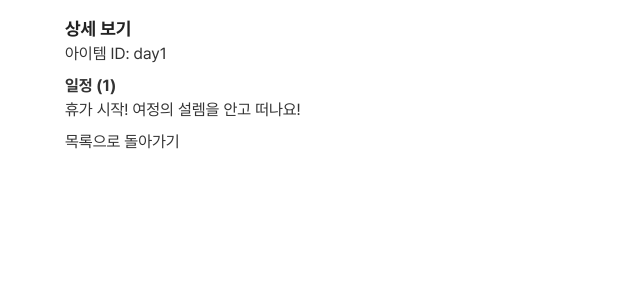
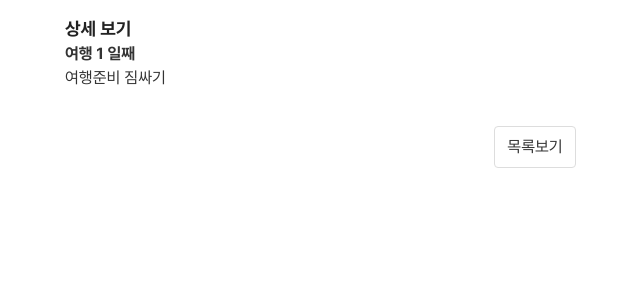
Before and after one commit to jdwcg/travel, a React (Vite) app: page /detail/day1 in a window 1280 px wide. Shown: the top 300 px of the page, without its empty margins (105-745 px from the left). Built offline with nearby package versions, Linux system fonts and the light colour scheme.

Commit message:
내용 정리 70%

```diff
--- a/package.json
+++ b/package.json
@@ -10,6 +10,7 @@
         "preview": "vite preview"
     },
     "dependencies": {
+        "dompurify": "^3.2.6",
         "react": "^18.2.0",
         "react-dom": "^18.2.0",
         "react-router-dom": "^7.6.3",
@@ -18,6 +19,7 @@
     },
     "devDependencies": {
         "@eslint/js": "^9.30.1",
+        "@types/dompurify": "^3.0.5",
         "@types/react": "^18.2.0",
         "@types/react-dom": "^18.2.0",
         "@types/react-router-dom": "^5.3.3",
--- a/src/components/Tabs.tsx
+++ b/src/components/Tabs.tsx
@@ -10,8 +10,8 @@ const TabMenu = styled.nav`
 `;
 
 const TabButton = styled(NavLink)`
-    padding: 8px 12px;
-    border-radius: 8px;
+    padding: 12px 20px;
+    border-radius: 4px;
     text-decoration: none;
     color: #333;
     background: #f6f6f6;
--- a/src/data/reservations.ts
+++ b/src/data/reservations.ts
@@ -3,26 +3,95 @@ export type ReservationItem = {
     id: string;
     date: string;
     title: string;
-    content: string;
+    // 기존 content는 유지(단순 텍스트 또는 HTML 문자열)
+    content?: string;
+
+    // 추가: 렌더링 타입 명시 (옵션)
+    contentType?: 'text' | 'html' | 'table';
+
+    // table 형식일 때 사용할 구조화된 데이터 (옵션)
+    contentData?: {
+        headers?: string[];
+        rows?: string[][];
+    };
 };
-
 export const reservations: ReservationItem[] = [
     {
         id: 'r1',
-        date: '2025-07-02',
-        title: '비행기표',
-        content: '왕복 항공권 3인',
+        date: '2025-10-02',
+        title: '배표 예약(완도 → 제주)',
+        contentType: 'table',
+        contentData: {
+            headers: ['항목', '내역'],
+            rows: [
+                ['주문번호', '202503250728087303'],
+                ['경로', '완도 → 제주'],
+                ['날짜', '10월 2일(목)'],
+                ['선박명', '실버클라우드(1등침대4인실)'],
+                ['인원', '3인'],
+                ['운항시간', '15시(출발), 17시 40분(도착)'],
+            ],
+        },
+    },
+
+    {
+        id: 'r3',
+        date: '202510-02',
+        title: '호텔 예약(난타제주)',
+        contentType: 'table',
+        contentData: {
+            headers: ['항목', '내역'],
+            rows: [
+                ['예약번호', '1639097554'],
+                ['투숙객명', 'daewoon cho'],
+                ['숙소연락처', '8218776200'],
+                ['체크인', '14시'],
+                ['체크아웃', '11시'],
+                ['객실종류', '디럭스 트윈'],
+                ['결제금액', '132,012원'],
+            ],
+        },
+    },
+    {
+        id: 'r4',
+        date: '2025-10-03',
+        title: '캠핑장 예약(제주올레캠핑장)',
+        contentType: 'text',
+        content: '제주올레캠핑장(자리 12번)',
     },
     {
         id: 'r2',
-        date: '2025-07-02',
-        title: '호텔 예약',
-        content: '제주도 호텔 3박',
+        date: '2025-10-08',
+        title: '배표 예약(제주 → 완도)',
+        contentType: 'table',
+        contentData: {
+            headers: ['항목', '내역'],
+            rows: [
+                ['주문번호', '202503250728087303'],
+                ['경로', '제주 → 완도'],
+                ['날짜', '10월 8일(수)'],
+                ['선박명', '골드스텔라'],
+                ['인원', '3인'],
+                ['운항시간', '15시 30분(출발), 19시10분(도착)'],
+            ],
+        },
     },
     {
-        id: 'r3',
-        date: '2025-07-02',
-        title: '렌터카 예약',
-        content: '제주도 렌터카 3일',
+        id: 'r5',
+        date: '2025-10-08',
+        title: '호텔 예약(루미아호텔) ',
+        contentType: 'table',
+        contentData: {
+            headers: ['항목', '내역'],
+            rows: [
+                ['예약번호', '1639080248'],
+                ['투숙객명', 'daewoon cho'],
+                ['숙소연락처', '82615541000'],
+                ['체크인', '15시'],
+                ['체크아웃', '11시'],
+                ['객실종류', '디럭스 트윈'],
+                ['결제금액', '132,012원'],
+            ],
+        },
     },
 ];
--- a/src/data/travelDates.ts
+++ b/src/data/travelDates.ts
@@ -13,7 +13,7 @@ export const travelDates: TravelItem[] = [
         day: '수',
         date: 1,
         lodging: undefined,
-        content: '휴가 시작! 여정의 설렘을 안고 떠나요!',
+        content: '여행준비 짐싸기',
         type: 'plane',
     },
     {
@@ -21,7 +21,7 @@ export const travelDates: TravelItem[] = [
         day: '목',
         date: 2,
         lodging: 'hotel',
-        content: '새벽 비행기 탑승 및 제주 도착, 렌터카 수령 후 서귀포 이동',
+        content: '제주도(호텔난타제주) 체크인',
         type: 'hotel',
     },
     {
@@ -29,7 +29,7 @@ export const travelDates: TravelItem[] = [
         day: '금',
         date: 3,
         lodging: 'camping',
-        content: '카멜리아힐 방문, 동백꽃 구경 및 사진 촬영. 점심은 전복 요리!',
+        content: '제주올레캠핑장 체크인(자리 12번)',
         type: 'camping',
     },
     {
@@ -37,8 +37,7 @@ export const travelDates: TravelItem[] = [
         day: '토',
         date: 4,
         lodging: 'camping',
-        content:
-            '우도 배편 예약 및 관광, 땅콩 아이스크림 맛보기, 캠핑장 체크인',
+        content: '제주도에서 할일 적기',
         type: 'camping',
     },
     {
@@ -46,8 +45,7 @@ export const travelDates: TravelItem[] = [
         day: '일',
         date: 5,
         lodging: 'camping',
-        content:
-            '아침 일찍 캠핑장 주변 산책, 성산일출봉 등반 및 해안도로 드라이브',
+        content: '제주도에서 할일 적기',
         type: 'camping',
     }, // content 중복 확인하여 수정
     {
@@ -55,8 +53,7 @@ export const travelDates: TravelItem[] = [
         day: '월',
         date: 6,
         lodging: 'camping',
-        content:
-            '제주 시내 자유시간, 동문시장 구경 및 기념품 구매, 흑돼지 저녁 식사',
+        content: '제주도에서 할일 적기',
         type: 'camping',
     },
     {
@@ -64,8 +61,7 @@ export const travelDates: TravelItem[] = [
         day: '화',
         date: 7,
         lodging: 'camping',
-        content:
-            '협재 해변 방문, 에메랄드 빛 바다 감상. 근처 카페에서 휴식 즐기기',
+        content: '제주도에서 할일 적기',
         type: 'camping',
     },
     {
@@ -73,8 +69,7 @@ export const travelDates: TravelItem[] = [
         day: '수',
         date: 8,
         lodging: 'hotel',
-        content:
-            '서귀포 매일올레시장 방문, 신선한 해산물 구경. 올레길 일부 구간 산책',
+        content: '캠핑장 체크아웃 / 완도(루미아 호텔) 체크인',
         type: 'hotel',
     },
     {
@@ -82,7 +77,7 @@ export const travelDates: TravelItem[] = [
         day: '목',
         date: 9,
         lodging: undefined,
-        content: '오전에 여유롭게 브런치, 오후 비행기로 집으로 귀환',
+        content: '집까지 안전운전',
         type: undefined,
     },
     {
@@ -90,7 +85,7 @@ export const travelDates: TravelItem[] = [
         day: '금',
         date: 10,
         lodging: undefined,
-        content: '남은 휴가 정리 및 여행 추억 되새기기',
+        content: '남은 휴가',
         type: undefined,
     },
 ];
--- a/src/pages/DetailPage.tsx
+++ b/src/pages/DetailPage.tsx
@@ -1,46 +1,156 @@
 // src/pages/DetailPage.tsx
+import React from 'react';
 import { useParams, useLocation, Link } from 'react-router-dom';
+import DOMPurify from 'dompurify';
 import PageHeader from '../components/PageHeader';
 import { Container } from '../components/CommonLayout';
 import { travelDates } from '../data/travelDates';
 import type { TravelItem } from '../data/travelDates';
 import { reservations } from '../data/reservations';
 import type { ReservationItem } from '../data/reservations';
+
+// Item 타입: travel 또는 reservation 에 kind를 붙여 사용
 type Item = (TravelItem | ReservationItem) & { kind: 'travel' | 'reservation' };
+
+/**
+ * 테이블 형태 데이터를 렌더링하는 컴포넌트
+ * headers: string[], rows: string[][]
+ */
+function TableFromData({
+    headers,
+    rows,
+}: {
+    headers: string[];
+    rows: string[][];
+}) {
+    return (
+        <div style={{ overflowX: 'auto' }}>
+            <table style={{ borderCollapse: 'collapse', width: '100%' }}>
+                <caption
+                    style={{
+                        textAlign: 'left',
+                        fontWeight: 600,
+                        marginBottom: 8,
+                    }}
+                    aria-hidden
+                >
+                    상세 정보
+                </caption>
+                <thead>
+                    <tr>
+                        {headers.map((h, i) => (
+                            <th
+                                key={i}
+                                style={{
+                                    border: '1px solid #e6e6e6',
+                                    padding: '8px 10px',
+                                    background: '#fafafa',
+                                    textAlign: 'left',
+                                }}
+                                scope="col"
+                            >
+                                {h}
+                            </th>
+                        ))}
+                    </tr>
+                </thead>
+                <tbody>
+                    {rows.map((row, rIndex) => (
+                        <tr key={rIndex}>
+                            {row.map((cell, cIndex) => (
+                                <td
+                                    key={cIndex}
+                                    style={{
+                                        border: '1px solid #eee',
+                                        padding: '8px 10px',
+                                        verticalAlign: 'top',
+                                    }}
+                                >
+                                    {cell}
+                                </td>
+                            ))}
+                        </tr>
+                    ))}
+                </tbody>
+            </table>
+        </div>
+    );
+}
+
+/**
+ * item.contentType === 'table' 이면 구조화된 데이터로 렌더
+ * item.content 가 HTML 문자열이면 DOMPurify로 정화 후 dangerouslySetInnerHTML 로 렌더
+ * 그 외에는 일반 텍스트로 렌더
+ */
+function RenderContent({ item }: { item: Item }) {
+    // 구조화된 테이블 데이터가 있으면 우선 처리
+    // (contentType과 contentData 필드 구조는 데이터 설계에 맞춰 조정하세요)
+    if ((item as any).contentType === 'table' && (item as any).contentData) {
+        const cd = (item as any).contentData;
+        const headers: string[] = cd.headers ?? [];
+        const rows: string[][] = cd.rows ?? [];
+        return <TableFromData headers={headers} rows={rows} />;
+    }
+
+    // content가 HTML 문자열인지 간단 검사
+    const content = (item as any).content;
+    if (typeof content === 'string') {
+        // <table> 태그나 다른 HTML 태그가 포함되어 있는지 체크
+        const looksLikeHtml = /<\/?[a-z][\s\S]*>/i.test(content);
+        if (looksLikeHtml) {
+            // DOMPurify로 정화 후 삽입 (XSS 방지)
+            const clean = DOMPurify.sanitize(content, {
+                USE_PROFILES: { html: true },
+            });
+            return <div dangerouslySetInnerHTML={{ __html: clean }} />;
+        }
+
+        // 기본 텍스트
+        return <p>{content}</p>;
+    }
+
+    // 그 외 (예: content가 객체 등) -> JSON 형태로 표시 (디버그용)
+    return (
+        <pre style={{ whiteSpace: 'pre-wrap', wordBreak: 'break-word' }}>
+            {JSON.stringify(content, null, 2)}
+        </pre>
+    );
+}
 
 export default function DetailPage() {
     const params = useParams<{ id: string }>();
     const location = useLocation();
     const id = params.id ?? '';
 
-    // 경로로 출처 판단 (간단하고 안정적)
+    // 먼저 두 데이터에서 찾음 (예약 먼저 검사하는 것이 UX상 자연스러우면 우선)
+    const foundReservation = reservations.find(
+        (r) => String(r.id) === String(id),
+    );
+    const foundTravel = travelDates.find((t) => String(t.id) === String(id));
+
+    // 간단한 경로 판단: /reservation-detail/* 이면 reservation으로 간주
     const pathname = location.pathname || '';
     const source = pathname.startsWith('/reservation-detail')
         ? 'reservation'
         : 'travel';
 
-    // 데이터 조회
-    const item: Item | undefined =
-        source === 'reservation'
-            ? (reservations.find((r) => r.id === id) as
-                  | ReservationItem
-                  | undefined)
-                ? {
-                      ...(reservations.find(
-                          (r) => r.id === id,
-                      ) as ReservationItem),
-                      kind: 'reservation',
-                  }
-                : undefined
-            : (travelDates.find((t) => t.id === id) as TravelItem | undefined)
-            ? {
-                  ...(travelDates.find((t) => t.id === id) as TravelItem),
-                  kind: 'travel',
-              }
-            : undefined;
+    // item 구성: source 기준으로 found 결과를 사용(없으면 다른 쪽도 검사)
+    let item: Item | undefined;
+    if (source === 'reservation') {
+        if (foundReservation)
+            item = { ...foundReservation, kind: 'reservation' };
+        else if (foundTravel) item = { ...foundTravel, kind: 'travel' };
+    } else {
+        if (foundTravel) item = { ...foundTravel, kind: 'travel' };
+        else if (foundReservation)
+            item = { ...foundReservation, kind: 'reservation' };
+    }
 
-    // 뒤로갈 경로 결정 (해당 탭 홈)
-    const backTo = source === 'reservation' ? '/reservation' : '/schedule';
+    // 뒤로갈 경로 결정 (state로 전달된 from이 있으면 우선 사용)
+    const backFromState = (location.state as any)?.from as string | undefined;
+    const backTo =
+        backFromState ??
+        (item?.kind === 'reservation' ? '/reservation' : '/schedule');
 
     if (!item) {
         return (
@@ -54,27 +164,40 @@ export default function DetailPage() {
         );
     }
 
-    // 렌더: travel과 reservation 구조가 다르면 조건부로 표시
     return (
         <Container>
             <PageHeader title="상세 보기" />
-            <p>아이템 ID: {id}</p>
             <h3>
-                {'title' in item
-                    ? item.title
-                    : `일정 (${(item as TravelItem).date})`}
+                {item.kind === 'reservation'
+                    ? `${'title' in item ? item.title : '예약'}`
+                    : ('title' in item
+                          ? item.title
+                          : `여행 ${(item as TravelItem).date}`) + ' 일째'}
             </h3>
 
-            {/* 공통 내용 표시 */}
             <div>
-                <p>{item.content}</p>
+                <RenderContent item={item} />
             </div>
 
-            <p>
-                <Link to={backTo} aria-label="목록으로 돌아가기">
-                    목록으로 돌아가기
-                </Link>
-            </p>
+            <div style={{ display: 'flex', justifyContent: 'center' }}>
+                <p
+                    style={{
+                        marginTop: 24,
+                        border: '1px solid #ddd',
+                        textAlign: 'center',
+                        borderRadius: 4,
+                        display: 'inline-block',
+                    }}
+                >
+                    <Link
+                        to={backTo}
+                        aria-label="목록보기"
+                        style={{ padding: 12, display: 'block' }}
+                    >
+                        목록보기
+                    </Link>
+                </p>
+            </div>
         </Container>
     );
 }
--- a/src/pages/ReservationPage.tsx
+++ b/src/pages/ReservationPage.tsx
@@ -18,9 +18,7 @@ export default function ReservationPage() {
             <Tabs />
 
             <ReservationSection>
-                <p>예약확인 탭 내용입니다.</p>
-
-                {/* reservations 배열을 map 돌려서 실제 id로 링크 생성 */}
+                {/* <p>예약확인 탭 내용입니다.</p> */}
                 {reservations.map((r) => (
                     <Link
                         key={r.id}
@@ -29,7 +27,7 @@ export default function ReservationPage() {
                         state={{ from: location.pathname }}
                         aria-label={`${r.title} 상세보기`}
                     >
-                        <ReservationItem>{r.title} (보기)</ReservationItem>
+                        <ReservationItem>{r.title} </ReservationItem>
                     </Link>
                 ))}
             </ReservationSection>
```
Also changed, not shown: 1 other file (tests, documents, lock files or other folders).
